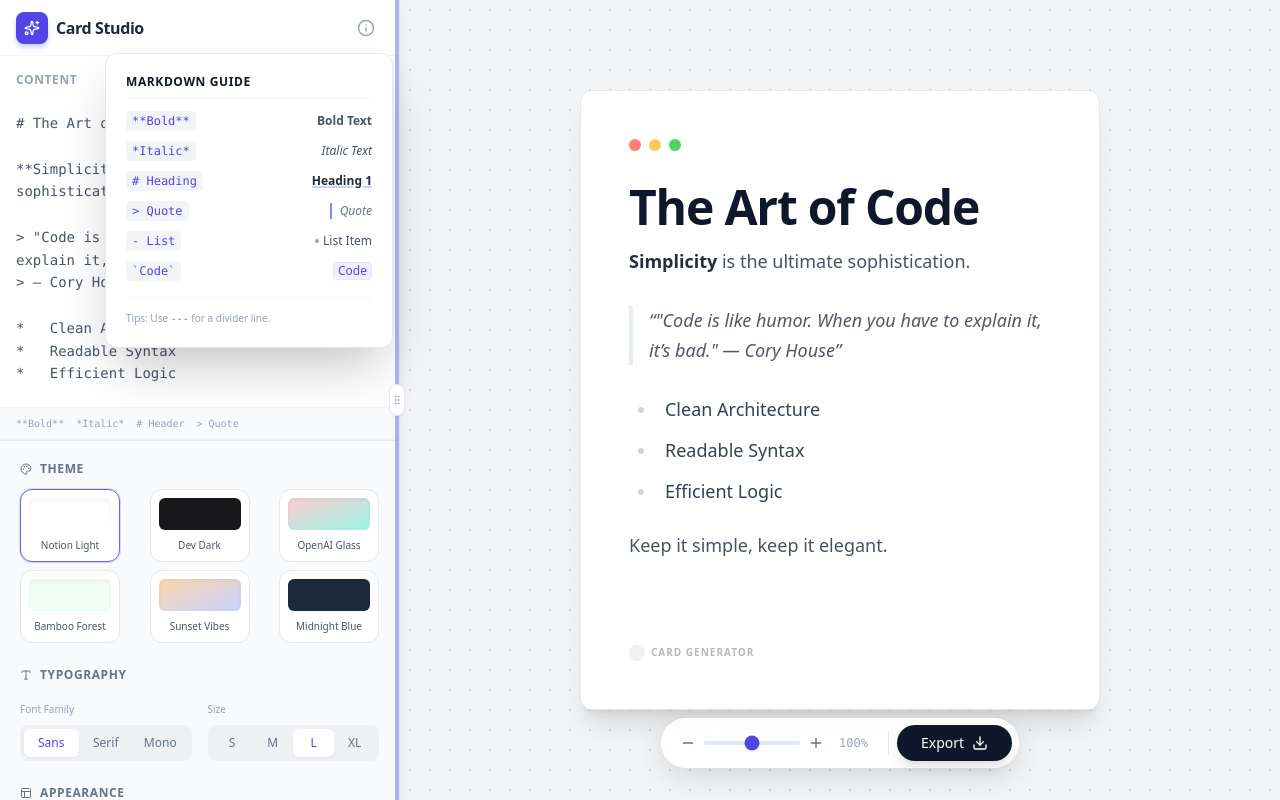
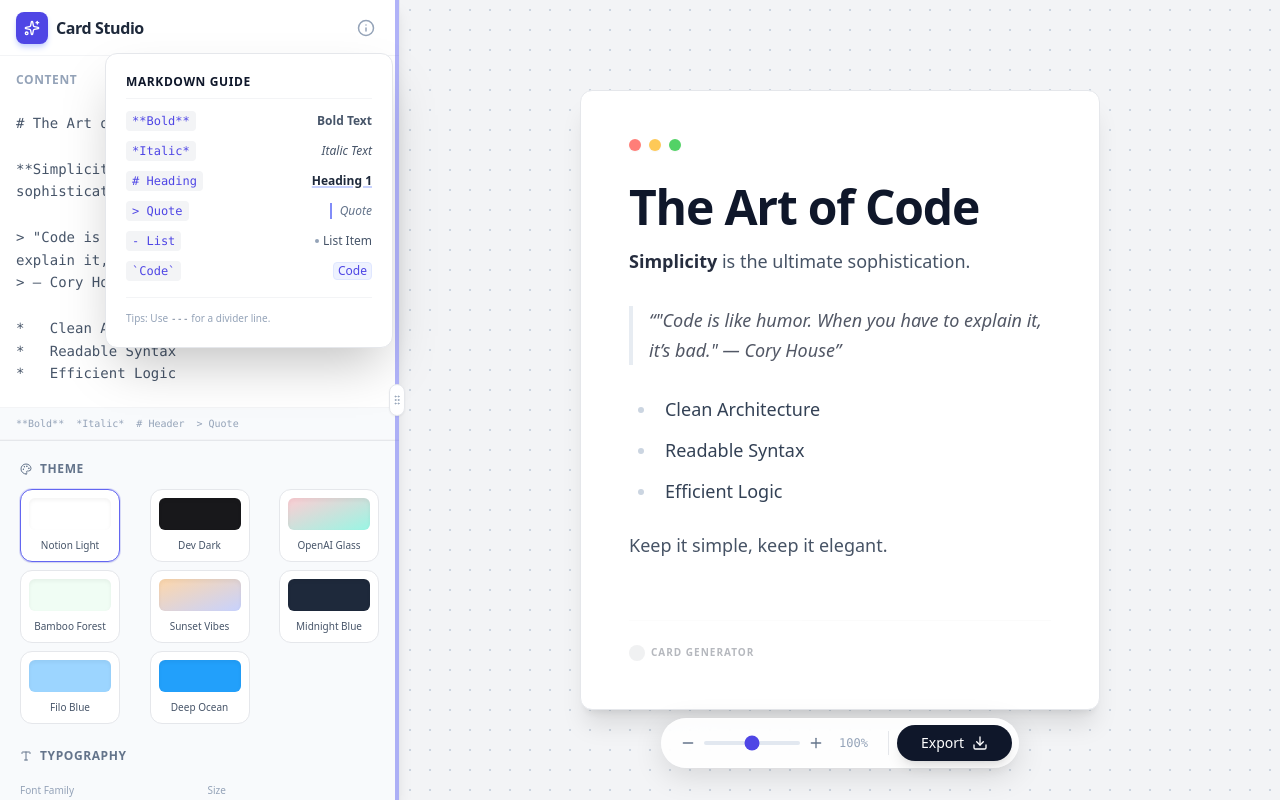
Before and after one commit to justinbao19/Markdown-to-Card-generator, a Next.js app: page / in a window 1280 px wide. Built offline with nearby package versions, Linux system fonts and the light colour scheme.

Commit message:
Add new themes to CardGenerator component: skyblue and deepocean, enhancing visual options for users.

```diff
--- a/components/CardGenerator.tsx
+++ b/components/CardGenerator.tsx
@@ -68,6 +68,20 @@ const THEMES = {
     card: "bg-[#1E293B] border border-blue-500/20 shadow-2xl shadow-blue-900/20",
     text: "prose-invert prose-headings:text-blue-200 prose-p:text-slate-300",
     preview: "bg-[#1E293B]"
+  },
+  skyblue: {
+    name: "Filo Blue",
+    bg: "bg-[#E9F6FF]", // Light 05
+    card: "bg-white border border-[#CCE7FB] shadow-[0_8px_30px_rgb(34,160,251,0.1)]", // Light 04 border, Light 02 shadow
+    text: "prose-slate prose-headings:text-[#22A0FB] prose-a:text-[#22A0FB]", // Light 02 text
+    preview: "bg-[#9CD5FF]" // Light 01
+  },
+  deepocean: {
+    name: "Deep Ocean",
+    bg: "bg-gradient-to-br from-[#22A0FB] to-[#0F172A]", // Light 02 -> Dark
+    card: "bg-[#0F172A]/90 backdrop-blur-md border border-[#9CD5FF]/30 shadow-2xl", // Light 01 border glow
+    text: "prose-invert prose-headings:text-[#C1E5FF] prose-p:text-[#E9F6FF]/80", // Light 03 & 05 text
+    preview: "bg-[#22A0FB]" // Light 02
   }
 };
 
```
